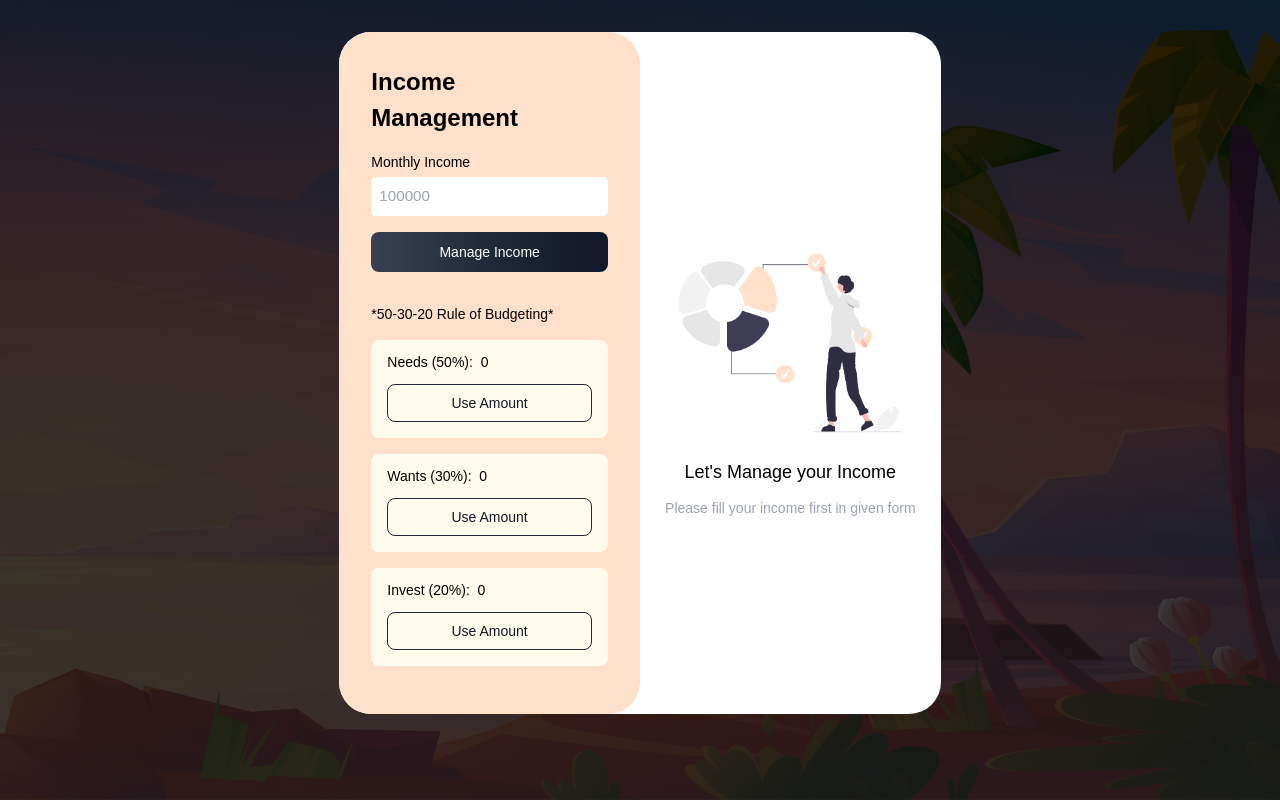
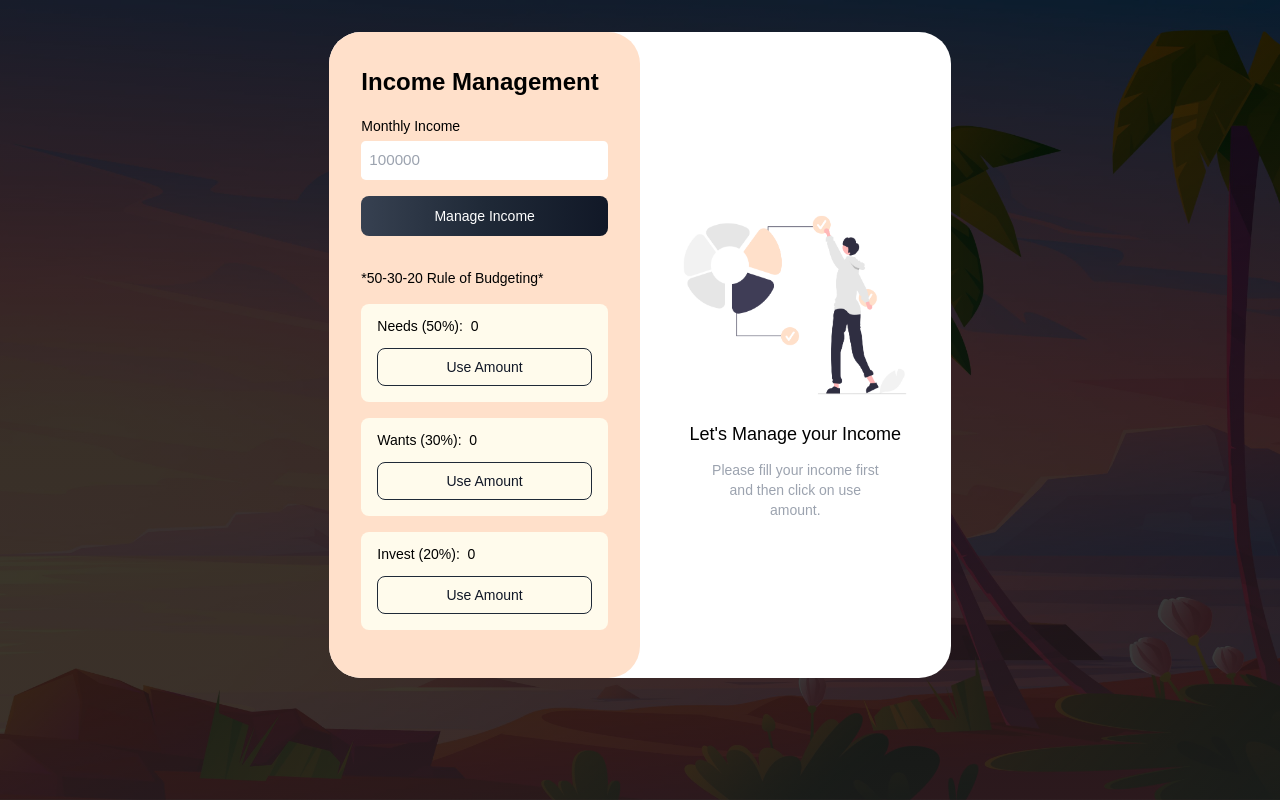
Before and after one commit to gauravsoni97/expensemanagement, a React (Create React App) app: page / in a window 1280 px wide. Built offline with nearby package versions, Linux system fonts and the light colour scheme.

Commit message:
styling set

```diff
--- a/src/Components/Main.jsx
+++ b/src/Components/Main.jsx
@@ -530,7 +530,8 @@ const Main = () => {
                   />
                   <p
                     className={
-                      investForm.touched.itemPrice && investForm.errors.itemPrice
+                      investForm.touched.itemPrice &&
+                      investForm.errors.itemPrice
                         ? "text-red-600  text-xs  font-medium"
                         : ""
                     }
@@ -662,8 +663,8 @@ const Main = () => {
           <h2 className="empty-heading text-center text-lg font-medium">
             Let's Manage your Income
           </h2>
-          <p className="text-gray-400 text-sm text-center mt-3">
-            Please fill your income first in given form
+          <p className="text-gray-400 text-sm text-center mt-3 max-w-xs	 px-16"  >
+            Please fill your income first and then click on use amount.
           </p>
         </div>
       )}
```
